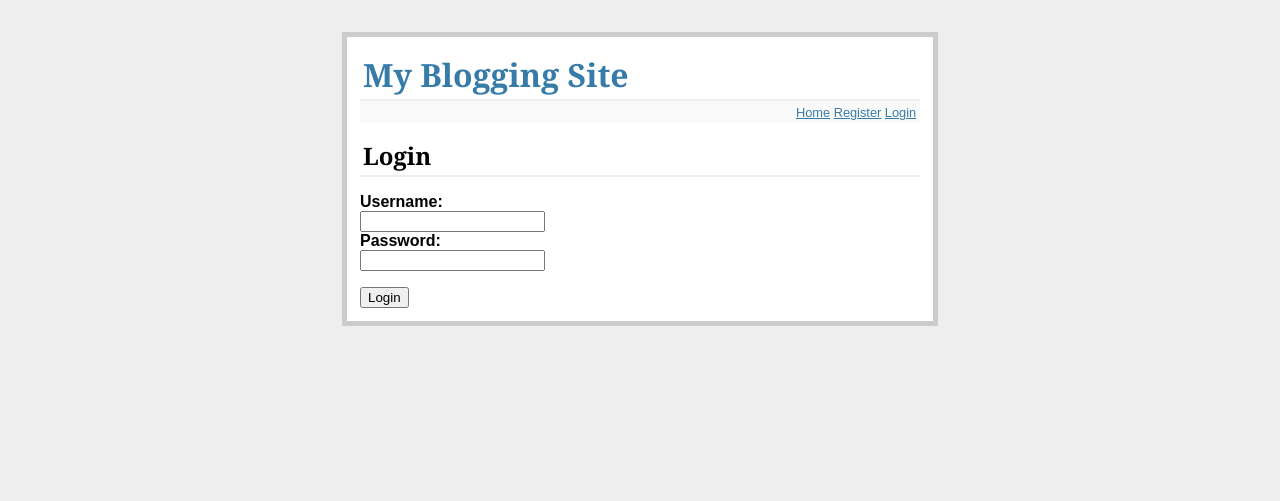
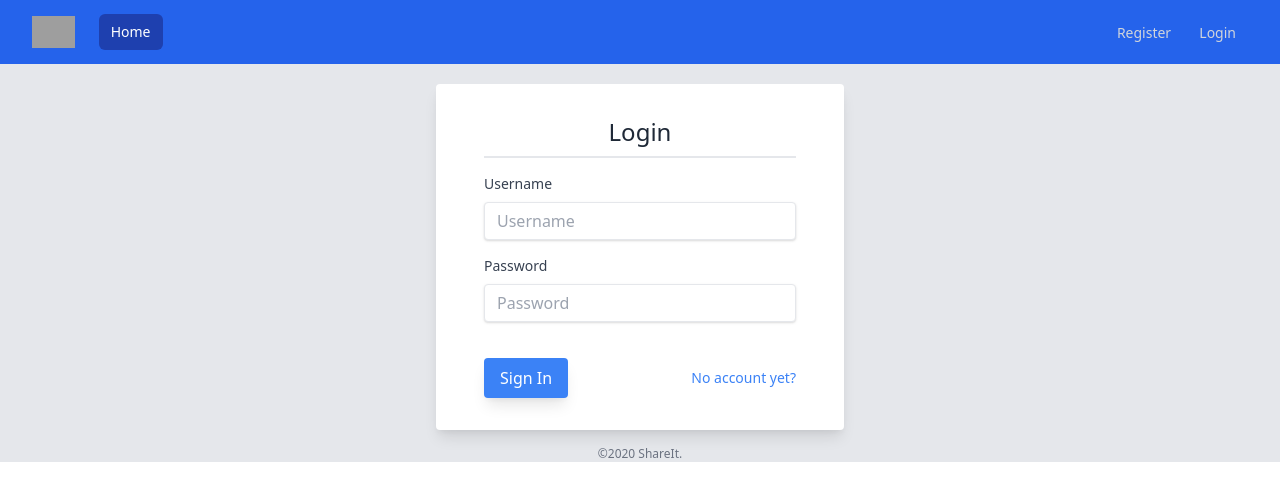
Before and after one commit to przemyslawmarkiewicz/ShareIt-flask, a Flask app: page /login in a window 1280 px wide. Shown: the top 501 px of the page. Run offline with Flask 2, Linux system fonts and the light colour scheme; grey boxes are pictures that could not be loaded.

Commit message:
added styling

```diff
--- a/app/templates/_base.html
+++ b/app/templates/_base.html
@@ -1,58 +1,45 @@
-<!DOCTYPE html>
-<html>
-<head>
-    <meta charset="utf-8">
-    <meta name="viewport" content="width=device-width, initial-scale=1, shrink-to-fit=no">
-    <link rel="stylesheet" type="text/css" href="../../static/style.css">
-    <link rel="stylesheet" href="https://cdn.jsdelivr.net/npm/bootstrap@4.5.3/dist/css/bootstrap.min.css"
-          integrity="sha384-TX8t27EcRE3e/ihU7zmQxVncDAy5uIKz4rEkgIXeMed4M0jlfIDPvg6uqKI2xXr2" crossorigin="anonymous">
-    <title>{% block title %}ShareIt{% endblock title %}</title>
-    <script src="https://kit.fontawesome.com/398150e794.js" crossorigin="anonymous"></script>
-
-</head>
-<body>
-<nav class="navbar navbar-expand-lg navbar-dark bg-dark">
-    <button class="navbar-toggler" type="button" data-toggle="collapse" data-target="#navbarNavAltMarkup"
-            aria-controls="navbarNavAltMarkup" aria-expanded="false" aria-label="Toggle navigation">
-        <span class="navbar-toggler-icon"></span>
-    </button>
-    <div class="collapse navbar-collapse" id="navbarNavAltMarkup">
-        <div class="navbar-nav">
-            <a class="nav-item nav-link font-weight-bold" href="#">Home</a>
+<!doctype html>
+<title>ShareIt</title>
+<link href="https://unpkg.com/tailwindcss@^1.0/dist/tailwind.min.css" rel="stylesheet"/>
+<nav class="bg-blue-600">
+    <div class="max-w-7xl mx-auto px-2 sm:px-6 lg:px-8">
+      <div class="relative flex items-center justify-between h-16">
+        <div class="flex-1 flex items-center justify-center sm:items-stretch sm:justify-start">
+          <div class="flex-shrink-0 flex items-center">
+            <img class="block lg:hidden h-8 w-auto" src="https://tailwindui.com/img/logos/workflow-mark-indigo-500.svg" alt="Workflow">
+            <img class="hidden lg:block h-8 w-auto" src="https://tailwindui.com/img/logos/workflow-logo-indigo-500-mark-white-text.svg" alt="Workflow">
+          </div>
+          <div class="hidden sm:block sm:ml-6">
+            <div class="flex space-x-4">
+              <a href="{{ url_for('index') }}" class="bg-blue-800 text-white px-3 py-2 rounded-md text-sm font-medium">Home</a>
+              {% if session.username %}
+              <a href="{{ url_for('profile', username=session.username) }}" class="text-gray-300 hover:bg-blue-700 hover:text-white px-3 py-2 rounded-md text-sm font-medium">Profile</a>
+              {% endif %}
+            </div>
+          </div>
         </div>
-        <div class="navbar-nav">
-            <a class="nav-item nav-link font-weight-bold" href="#">Posts</a>
+        <div class="absolute inset-y-0 right-0 flex items-center pr-2 sm:static sm:inset-auto sm:ml-6 sm:pr-0">
+            <div class="flex-shrink-0 flex items-center">
+                {% if session.username %}
+                Logged in as {{ session.username }}
+                {% endif %}
+              </div>
+          <div class="ml-3 relative">
+            {% if not session.username %}
+            <a href="{{ url_for('register') }}" class="text-gray-300 hover:bg-blue-700 hover:text-white px-3 py-2 rounded-md text-sm font-medium">Register</a>
+            <a href="{{ url_for('login') }}" class="text-gray-300 hover:bg-blue-700 hover:text-white px-3 py-2 rounded-md text-sm font-medium">Login</a>
+            {% else %}
+            <a href="{{ url_for('logout') }}" class="text-gray-300 hover:bg-blue-700 hover:text-white px-3 py-2 rounded-md text-sm font-medium">Logout</a>
+            {% endif %}
+            </div>
+          </div>
         </div>
-            <div class="navbar-nav mr-1 ml-auto">
-                <a class="nav-item nav-link font-weight-bold" href="#">Login</a>
-            </div>
-            <div class="navbar-nav mr-0">
-                <a class="nav-item nav-link font-weight-bold" href="#">Register</a>
-            </div>
-
+      </div>
     </div>
-</nav>
-
-<div class="container">
-    {% block content %}
-    {% endblock content %}
-</div>
-
-<footer class="footer text-center black py-3">
-    <div class="container">
-        <span class="text-muted">© ShareIt</span>
+  </nav>
+  {% for message in get_flashed_messages() %}
+    <div class="flash">{{ message }}</div>
+  {% endfor %}
+  <div class="container-xl bg-gray-200">
+  {% block body %}{% endblock %}
     </div>
-</footer>
-
-<script src="https://code.jquery.com/jquery-3.5.1.slim.min.js"
-        integrity="sha384-DfXdz2htPH0lsSSs5nCTpuj/zy4C+OGpamoFVy38MVBnE+IbbVYUew+OrCXaRkfj"
-        crossorigin="anonymous"></script>
-<script src="https://cdn.jsdelivr.net/npm/popper.js@1.16.1/dist/umd/popper.min.js"
-        integrity="sha384-9/reFTGAW83EW2RDu2S0VKaIzap3H66lZH81PoYlFhbGU+6BZp6G7niu735Sk7lN"
-        crossorigin="anonymous"></script>
-<script src="https://cdn.jsdelivr.net/npm/bootstrap@4.5.3/dist/js/bootstrap.min.js"
-        integrity="sha384-w1Q4orYjBQndcko6MimVbzY0tgp4pWB4lZ7lr30WKz0vr/aWKhXdBNmNb5D92v7s"
-        crossorigin="anonymous"></script>
-
-</body>
-</html>
--- a/app/templates/layout.html
+++ /dev/null
@@ -1,24 +0,0 @@
-
-<!doctype html>
-<title>My Blogging Site</title>
-<link rel="stylesheet" type="text/css" href="{{ url_for('static', filename='style.css') }}">
-<div class="page">
-  <h1>My Blogging Site</h1>
-  <div class="metanav">
-  {% if session.username %}
-  Logged in as {{ session.username }}
-  {% endif %}
-  <a href="{{ url_for('index') }}">Home</a>
-  {% if not session.username %}
-    <a href="{{ url_for('register') }}">Register</a>
-    <a href="{{ url_for('login') }}">Login</a>
-  {% else %}
-    <a href="{{ url_for('profile', username=session.username) }}">Profile</a>
-    <a href="{{ url_for('logout') }}">Logout</a>
-  {% endif %}
-  </div>
-  {% for message in get_flashed_messages() %}
-    <div class="flash">{{ message }}</div>
-  {% endfor %}
-  {% block body %}{% endblock %}
-</div>
--- a/app/templates/login.html
+++ b/app/templates/login.html
@@ -1,13 +1,48 @@
-{% extends "layout.html" %}
+{% extends "_base.html" %}
 {% block body %}
-  <h2>Login</h2>
-	<form action="{{ url_for('login') }}" method="post">
-        <dl>
-            <dt>Username:</dt>
-            <dd><input type="text" name="username"></dd>
-            <dt>Password:</dt>
-            <dd><input type="password" name="password"></dd>
-        </dl>
-        <input type="submit" value="Login">
-	</form>
+  <div class="flex items-center justify-center">
+    <div class="w-full max-w-md">
+      <form class="bg-white shadow-lg rounded px-12 pt-6 pb-8 mb-4 m-5" form action="{{ url_for('login') }}" method="post">
+        <div class="text-gray-800 text-2xl flex justify-center border-b-2 py-2 mb-4">
+          Login
+        </div>
+        <div class="mb-4">
+          <label class="block text-gray-700 text-sm font-normal mb-2" for="username">
+            Username
+          </label>
+          <input
+            class="shadow appearance-none border rounded w-full py-2 px-3 text-gray-700 leading-tight focus:outline-none focus:shadow-outline"
+            name="username"
+            type="texs"
+            required
+            autofocus
+            placeholder="Username"
+          />
+        </div>
+        <div class="mb-6">
+          <label class="block text-gray-700 text-sm font-normal mb-2" for="password">
+            Password
+          </label>
+          <input
+            class="shadow appearance-none border rounded w-full py-2 px-3 text-gray-700 mb-3 leading-tight focus:outline-none focus:shadow-outline"
+            v-model="form.password"
+            type="password"
+            placeholder="Password"
+            name="password"
+            required
+            autocomplete="current-password"
+          />
+        </div>
+        <div class="flex items-center justify-between">
+          <button class="px-4 py-2 rounded text-white inline-block shadow-lg bg-blue-500 hover:bg-blue-600 focus:bg-blue-700" type="submit">Sign In</button>
+          <a class="inline-block align-baseline font-normal text-sm text-blue-500 hover:text-blue-800" href="{{ url_for('register') }}">
+            No account yet?
+          </a>
+        </div>
+      </form>
+      <p class="text-center text-gray-500 text-xs">
+        &copy;2020 ShareIt.
+      </p>
+    </div>
+  </div>
 {% endblock %}
```
Also changed, not shown: app/models.py (+5 -5 lines), app/templates/display_posts.html (+33 -13 lines), app/templates/index.html (+10 -7 lines), app/templates/profile.html (+5 -2 lines), app/templates/register.html (+54 -11 lines).
